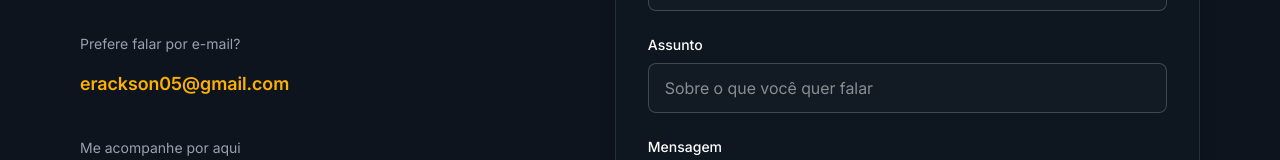
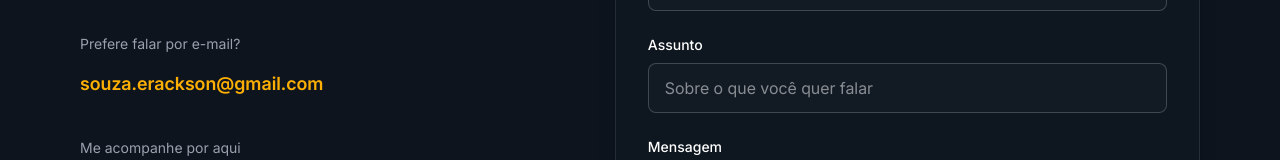
Before and after one commit to eracksonsouza/new-portfolio, a Next.js app: page / in a window 1280 px wide. Shown: the part 5569-5729 px from the top of the page. Built offline with nearby package versions, Linux system fonts and the light colour scheme; no server answers.

Commit message:
feat: enhance image loading performance and update email contact in Home component

```diff
--- a/src/app/(site)/about/page.tsx
+++ b/src/app/(site)/about/page.tsx
@@ -51,6 +51,9 @@ const AboutPage = () => {
                   fill
                   className="object-cover"
                   priority
+                  unoptimized
+                  quality={100}
+                  sizes="(max-width: 768px) 256px, 320px"
                 />
               </div>
             </div>
--- a/src/app/(site)/page.tsx
+++ b/src/app/(site)/page.tsx
@@ -32,6 +32,8 @@ const Home = () => {
                   alt="Foto de Erackson Souza"
                   fill
                   className="object-cover"
+                  priority
+                  unoptimized
                   quality={100}
                   sizes="(max-width: 768px) 256px, 320px"
                 />
@@ -85,10 +87,10 @@ const Home = () => {
                   Prefere falar por e-mail?
                 </p>
                 <Link
-                  href="mailto:erackson05@gmail.com"
+                  href="mailto:souza.erackson@gmail.com"
                   className="inline-block text-lg font-semibold text-[#fdb003] transition-colors hover:text-[#ffd166]"
                 >
-                  erackson05@gmail.com
+                  souza.erackson@gmail.com
                 </Link>
               </div>
 
```
